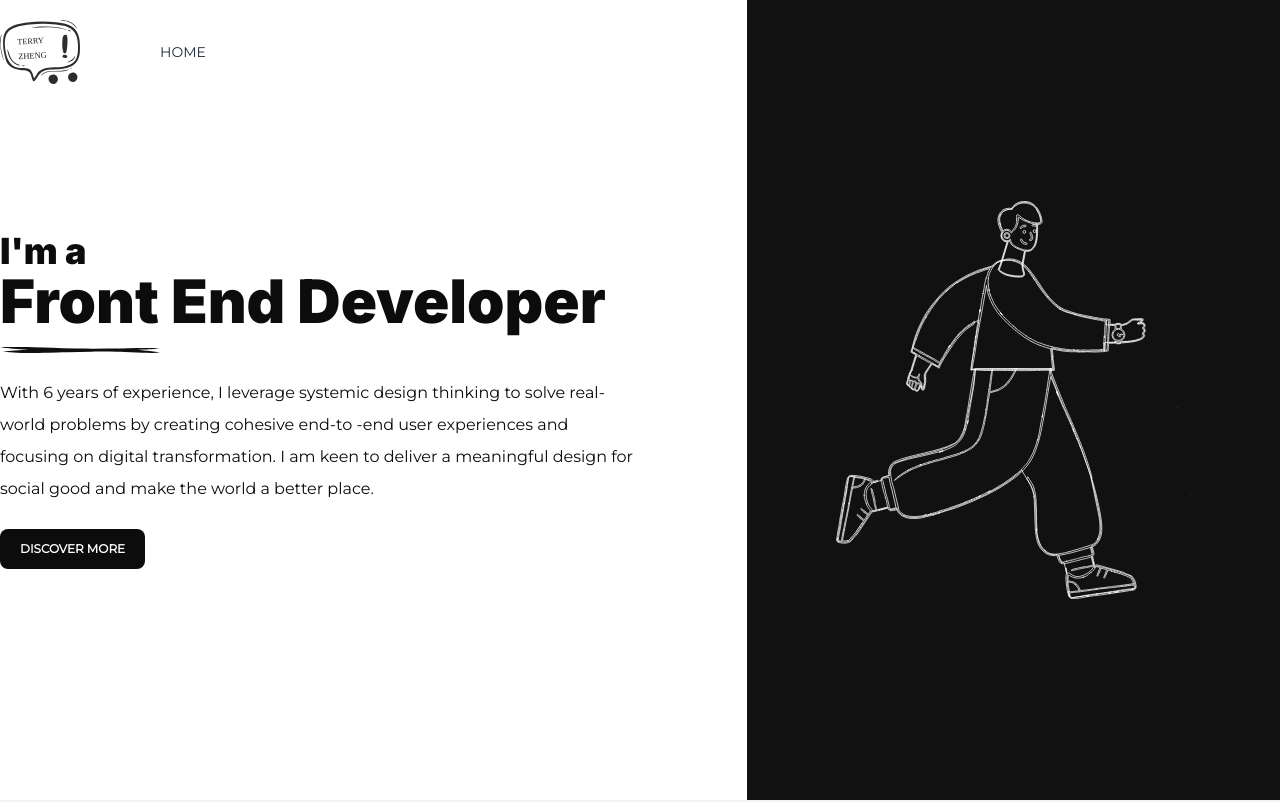
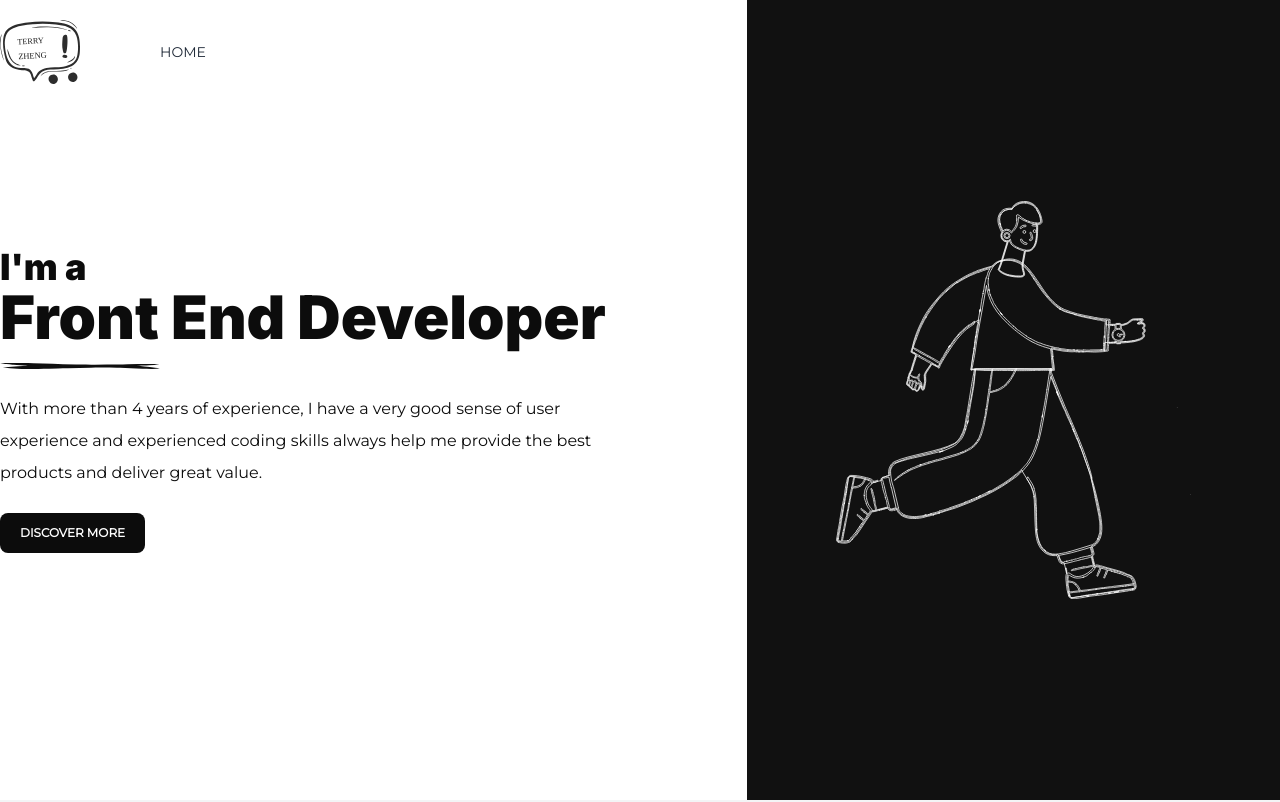
Before and after one commit to ter2yz/My-Portfolio, a React (Create React App) app: page / in a window 1280 px wide. Shown: the top 802 px of the page. Built offline with nearby package versions, Linux system fonts and the light colour scheme; no server answers.

Commit message:
Update animation

```diff
--- a/package.json
+++ b/package.json
@@ -8,6 +8,7 @@
     "@testing-library/jest-dom": "^5.11.4",
     "@testing-library/react": "^11.1.0",
     "@testing-library/user-event": "^12.1.10",
+    "framer-motion": "^4.1.17",
     "graphql": "^15.5.1",
     "react": "^17.0.2",
     "react-dom": "^17.0.2",
--- a/src/App.js
+++ b/src/App.js
@@ -1,4 +1,5 @@
 import { BrowserRouter as Router, Switch, Route } from "react-router-dom";
+import { AnimatePresence } from "framer-motion";
 
 import SingleProject from "./views/SingleProject";
 import Home from "./views/Home";
@@ -8,13 +9,25 @@ import ScrollToTop from "./components/ScrollToTop";
 function App() {
   return (
     <Router>
-      <div>
-        <ScrollToTop />
-        <Switch>
-          <Route exact path="/" component={Home} />
-          <Route path="/project/:slug" component={SingleProject} />
-        </Switch>
-      </div>
+      {/* <ScrollToTop /> */}
+      <Route
+        render={({ location }) => (
+          <AnimatePresence initial={true} exitBeforeEnter>
+            <Switch location={location} key={location.pathname}>
+              <Route
+                exact
+                path="/"
+                render={() => <Home />}
+              />
+              <Route
+                path="/project/:slug"
+                render={() => <SingleProject />}
+              />
+            </Switch>
+          </AnimatePresence>
+        )}
+      />
+
     </Router>
   );
 }
--- a/src/components/Homepage/AboutMe.js
+++ b/src/components/Homepage/AboutMe.js
@@ -20,7 +20,7 @@ export default function AboutMe() {
                     </div>
                     <div className="w-7/12 mt-8">
                         <p className="text-center leading-loose text-black-text">
-                            With 6 years of experience, I leverage systemic design thinking to solve real-world problems by creating cohesive end-to -end user experiences and focusing on digital transformation. I am keen to deliver a meaningful design for social good and make the world a better place.
+                            I am not only a front end developer, but also a basketball lover who always passing the ball and assisting my team in winning games, an amateur design who always trying to put fantasy into reality, a human who always listening and smiling.
                         </p>
                     </div>
                     <Link
--- a/src/components/Homepage/Hero.js
+++ b/src/components/Homepage/Hero.js
@@ -1,5 +1,6 @@
 import React, { useRef, useEffect, useState } from 'react'
 import { Link } from "react-scroll";
+import { motion } from 'framer-motion'
 
 import Header from '../Header'
 import WalkingPeopleImage from '../../images/walking-people-white-outline.svg'
@@ -32,7 +33,9 @@ export default function Hero() {
     }, [isFixed])
 
     return (
-        <div className={`relative w-full lg:h-screen flex flex-col transition duration-500 z-40`}>
+        <div
+            className={`relative w-full lg:h-screen flex flex-col transition duration-500 z-30`}
+        >
             <Header
                 ref={headerRef}
                 isFixed={isFixed}
@@ -42,25 +45,51 @@ export default function Hero() {
             </div>
             <div className={`relative lg:absolute w-full lg:h-screen inset-0 flex justify-center z-10`}>
                 <div className="absolute hidden lg:flex top-0 right-0 w-5/12 lg:h-full bg-black-primary justify-center items-center">
-                    <img className="w-8/12" src={WalkingPeopleImage} alt="" />
+                    <motion.img
+                        className="w-8/12" src={WalkingPeopleImage} alt=""
+                        initial={{ opacity: 0, y: 16 }}
+                        animate={{ opacity: 1, y: 0 }}
+                        transition={{ delay: 0.8, duration: 0.3 }}
+                    />
                 </div>
                 <div className="container flex">
                     <div className={`w-full px-4 lg:px-0 py-10 lg:py-0 lg:w-6/12 lg:h-full flex flex-col items-center lg:items-start justify-center`}>
-                        <h1 className="font-inter mb-4 text-center lg:text-left text-black-text">
+                        <motion.h1
+                            className="font-inter mb-4 text-center lg:text-left text-black-text"
+                            initial={{ opacity: 0, y: 16 }}
+                            animate={{ opacity: 1, y: 0 }}
+                            transition={{ delay: 0.6, duration: 0.3 }}
+                        >
                             <span className="text-4xl font-black">I&apos;m a</span>
                             <span className="block text-6xl font-black">Front End Developer</span>
-                        </h1>
-                        <img className="w-40 mb-6" src={DividerStraight} alt="" />
-                        <p className="leading-loose text-black-text text-center lg:text-left mb-6">
-                            With 6 years of experience, I leverage systemic design thinking to solve real-world problems by creating cohesive end-to -end user experiences and focusing on digital transformation. I am keen to deliver a meaningful design for social good and make the world a better place.
-                        </p>
+                        </motion.h1>
+                        <motion.img
+                            className="w-40 mb-6" src={DividerStraight} alt=""
+                            initial={{ opacity: 0, x: -16 }}
+                            animate={{ opacity: 1, x: 0 }}
+                            transition={{ delay: 0.4, duration: 0.2 }}
+                        />
+                        <motion.p
+                            className="leading-loose text-black-text text-center lg:text-left mb-6"
+                            initial={{ opacity: 0, y: 16 }}
+                            animate={{ opacity: 1, y: 0 }}
+                            transition={{ delay: 0.7, duration: 0.3 }}
+                        >
+                            With more than 4 years of experience, I have a very good sense of user experience and experienced coding skills always help me provide the best products and deliver great value.
+                        </motion.p>
                         <Link
                             to="aboutMe"
                             spy={true}
                             smooth={true}
                             duration={500}
                         >
-                            <Button>Discover more</Button>
+                            <motion.div
+                                initial={{ opacity: 0, y: 16 }}
+                                animate={{ opacity: 1, y: 0 }}
+                                transition={{ delay: 0.4, duration: 0.5 }}
+                            >
+                                <Button>Discover more</Button>
+                            </motion.div>
                         </Link>
                     </div>
                 </div>
--- /dev/null
+++ b/src/components/TransitionCanvas.js
@@ -0,0 +1,17 @@
+import React from 'react'
+import { motion } from 'framer-motion'
+const transition = { duration: 0.8, ease: [0.6, 0.01, -0.05, 0.9] }
+
+export default function TransitionCanvas() {
+    return (
+        <motion.div
+            className="w-screen h-screen fixed z-40 inset-0 bg-black-primary"
+            initial={{ x: 0 }}
+            animate={{ x: '-100%' }}
+            exit={{ x: 0 }}
+            transition={transition}
+        >
+
+        </motion.div>
+    )
+}
--- a/src/views/Home.js
+++ b/src/views/Home.js
@@ -1,10 +1,11 @@
 import React, { useState, useEffect } from 'react'
-import { useQuery } from "@apollo/client";
+import { useQuery } from "@apollo/client"
 
 import HeroSection from '../components/Homepage/Hero'
 import AboutMeSection from '../components/Homepage/AboutMe'
 import { GET_FEATURE_PROJECTS } from '../components/GraphQL/Queries'
-import FeatureProjectBlock from '../components/Homepage/FeatureProjectBlock';
+import FeatureProjectBlock from '../components/Homepage/FeatureProjectBlock'
+import TransitionCanvas from '../components/TransitionCanvas'
 
 export default function Home() {
 
@@ -20,6 +21,7 @@ export default function Home() {
 
     return (
         <div>
+            <TransitionCanvas />
             <HeroSection />
             <AboutMeSection />
             <div id="projectList" className="w-full">
--- a/src/views/SingleProject.js
+++ b/src/views/SingleProject.js
@@ -1,6 +1,7 @@
 import React, { useState, useEffect } from 'react'
 import { useParams } from "react-router-dom"
 import { useQuery } from "@apollo/client";
+import { motion } from 'framer-motion'
 
 import { GET_ENTRY_BY_SLUG } from '../components/GraphQL/Queries'
 import Hero from '../components/SingleProjectPage/Hero'
@@ -9,6 +10,9 @@ import Overview from '../components/SingleProjectPage/Overview';
 import Showcase from '../components/SingleProjectPage/Showcase';
 import TextBlock from '../components/SingleProjectPage/TextBlock';
 import BackButton from '../components/BackButton';
+import TransitionCanvas from '../components/TransitionCanvas';
+
+const transition = { duration: 0.7, ease: [0.43, 0.13, 0.23, 0.96] }
 
 export default function SingleProject() {
     let { slug } = useParams()
@@ -32,7 +36,10 @@ export default function SingleProject() {
         )
     } else {
         return (
-            <div className="w-full">
+            <div
+                className="w-full"
+            >
+                <TransitionCanvas />
                 <Hero
                     titleHtml={entryData.titleHtml}
                     description={entryData.description}
```
Also changed, not shown: src/components/SingleProjectPage/Hero.js (+27 -7 lines), 1 other file (tests, documents, lock files or other folders).
